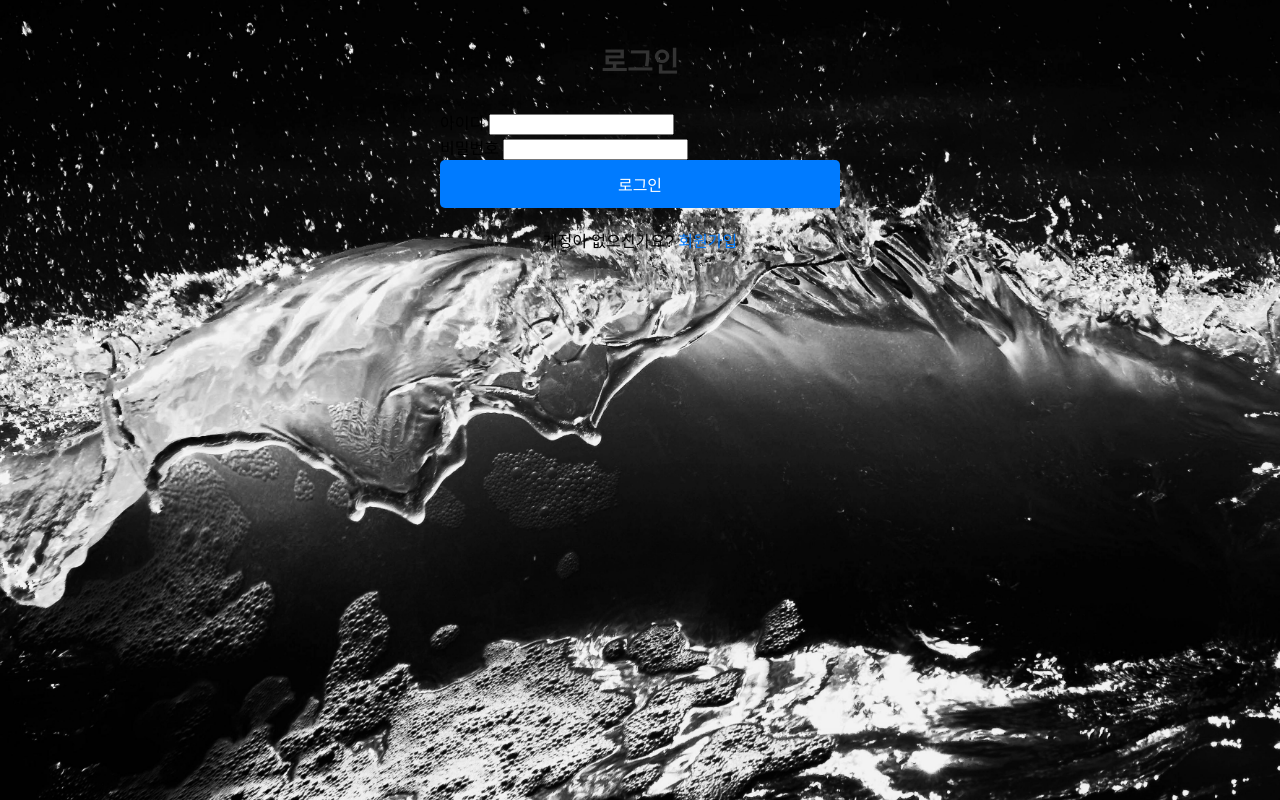
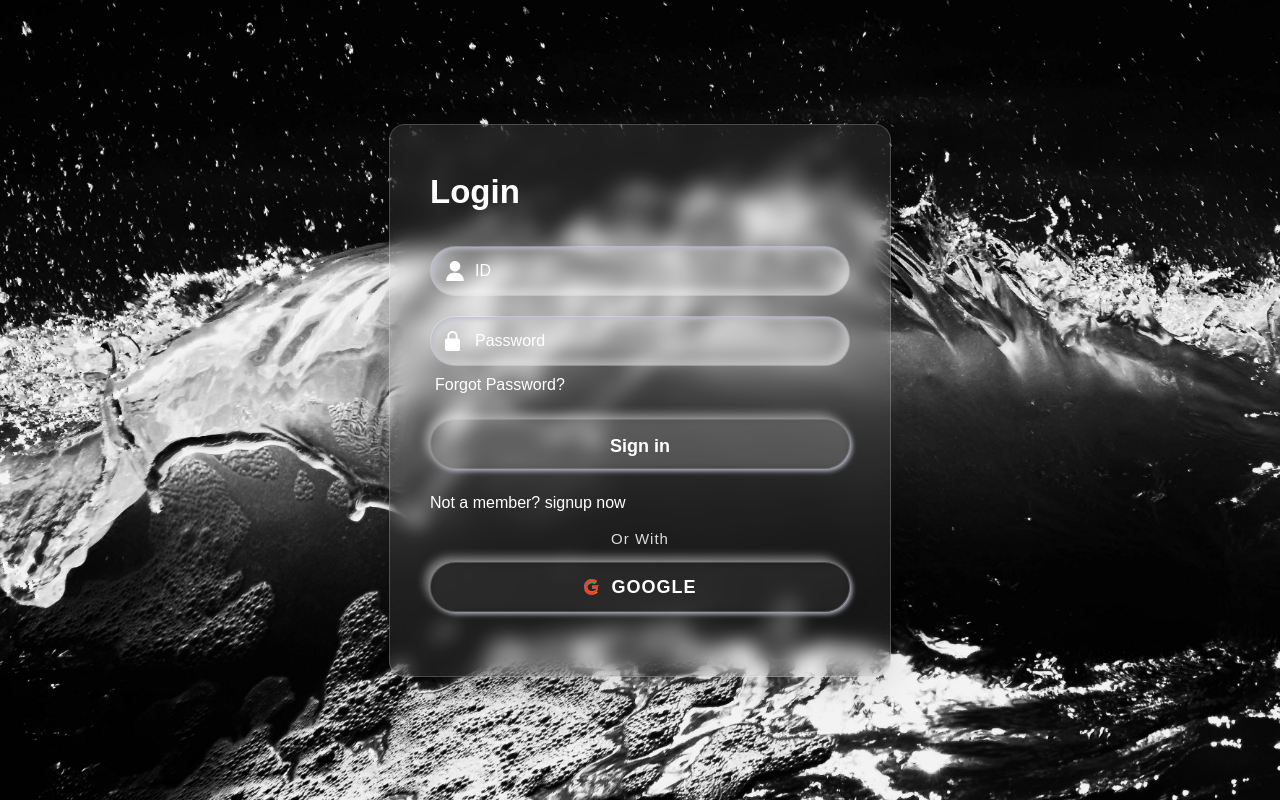
Before and after one commit to siwoozen/Django_googleSS_1, a Django app: template accounts/templates/accounts/login.html in a window 1280 px wide. Run offline with Django 5.2, Linux system fonts and the light colour scheme; the template is opened without the code that fills it, so the values that code supplies are empty; parts of the project's set-up code (start-up, migrations or seed data) failed here and were passed over.

Commit message:
로그인 페이지 css 작업중

```diff
--- a/accounts/static/accounts/css/login.css
+++ b/accounts/static/accounts/css/login.css
@@ -1,10 +1,13 @@
 body {
+  display: flex;
+  justify-content: center;
+  align-items: center;
+  min-height: 100vh;
   background-image: url("/static/images/pexels-lucas-andreatta-300287035-13347683.jpg");
   background-size: cover;
   background-position: center;
   background-repeat: no-repeat;
   background-attachment: fixed;
-    min-height: 100vh;
   margin: 0;
   font-family: sans-serif;
 }
@@ -56,3 +59,195 @@ body {
 .register-link a:hover {
     text-decoration: underline;
 }
+
+.content {
+  width: 420px;
+  padding: 48px 40px;
+  background: rgba(255,255,255,0.08);
+  backdrop-filter: blur(10px);
+  -webkit-backdrop-filter: blur(10px);
+  border-radius: 16px;
+  border: 1px solid rgba(255,255,255,0.2);
+  box-shadow: 0 8px 32px rgba(0,0,0,0.1);
+}
+
+.content .text {
+  font-size: 33px;
+  font-weight: 600;
+  margin-bottom: 35px;
+  color: #595959;
+}
+
+.field {
+  height: 50px;
+  width: 100%;
+  display: flex;
+  position: relative;
+}
+
+.field:nth-child(2) {
+  margin-top: 20px;
+}
+
+.field .input {
+  height: 100%;
+  width: 100%;
+  padding-left: 45px;
+  outline: none;
+  border: none;
+  font-size: 18px;
+  background: rgba(255,255,255,0.13);
+  color: #595959;
+  border-radius: 25px;
+  box-shadow: inset 2px 2px 5px #BABECC,
+              inset -5px -5px 10px #ffffff73;
+  backdrop-filter: blur(4px);
+  -webkit-backdrop-filter: blur(4px);
+  border: 1px solid rgba(255,255,255,0.15);
+}
+
+.field .input:focus {
+  box-shadow: inset 1px 1px 2px #BABECC,
+              inset -1px -1px 2px #ffffff73;
+}
+
+.field .span {
+  position: absolute;
+  top: 50%;
+  left: 0;
+  transform: translateY(-50%);
+  width: 50px;
+  display: flex;
+  align-items: center;
+  justify-content: center;
+}
+.field .span svg {
+  display: block;
+  vertical-align: middle;
+  fill: #fff;
+  stroke: #fff;
+}
+
+.field .label {
+  position: absolute;
+  top: 50%;
+  transform: translateY(-50%);
+  left: 45px;
+  pointer-events: none;
+  color: #666666;
+}
+
+.field .input:valid ~ label {
+  opacity: 0;
+}
+
+.forgot-pass {
+  text-align: left;
+  margin: 10px 0 10px 5px;
+}
+
+.forgot-pass a {
+  font-size: 16px;
+  color: #666666;
+  text-decoration: none;
+}
+
+.forgot-pass:hover a {
+  text-decoration: underline;
+}
+
+.button {
+  margin: 15px 0;
+  width: 100%;
+  height: 50px;
+  font-size: 18px;
+  line-height: 50px;
+  font-weight: 600;
+  background: rgba(255,255,255,0.13);
+  border-radius: 25px;
+  border: 1px solid rgba(255,255,255,0.15);
+  outline: none;
+  cursor: pointer;
+  color: #595959;
+  box-shadow: 2px 2px 5px #BABECC,
+             -5px -5px 10px #ffffff73;
+  backdrop-filter: blur(4px);
+  -webkit-backdrop-filter: blur(4px);
+}
+
+.button:focus {
+  color: #3498db;
+  box-shadow: inset 2px 2px 5px #BABECC,
+             inset -5px -5px 10px #ffffff73;
+}
+
+.sign-up {
+  margin: 10px 0;
+  color: #595959;
+  font-size: 16px;
+}
+
+.sign-up a {
+  color: #3498db;
+  text-decoration: none;
+}
+
+.sign-up a:hover {
+  text-decoration: underline;
+}
+
+.content, .content .text, .field .input, .field .label, .forgot-pass a, .button, .sign-up, .sign-up a {
+  color: #fff !important;
+}
+
+.field .input {
+  background: rgba(255,255,255,0.13);
+}
+
+.button {
+  background: rgba(255,255,255,0.13);
+}
+
+.google-login {
+  margin: 15px 0 0 0;
+  width: 100%;
+  height: 50px;
+  font-size: 18px;
+  line-height: 50px;
+  font-weight: 600;
+  background: rgba(30,30,30,0.25);
+  border-radius: 25px;
+  border: 1px solid rgba(255,255,255,0.18);
+  outline: none;
+  cursor: pointer;
+  color: #fff;
+  box-shadow: 2px 2px 5px #BABECC,
+             -5px -5px 10px #ffffff73;
+  backdrop-filter: blur(4px);
+  -webkit-backdrop-filter: blur(4px);
+  display: flex;
+  align-items: center;
+  justify-content: center;
+  text-transform: uppercase;
+  letter-spacing: 1px;
+  gap: 10px;
+  transition: background 0.2s;
+}
+.google-login:hover {
+  background: rgba(30,30,30,0.35);
+}
+.google-login .google-icon {
+  display: flex;
+  align-items: center;
+  justify-content: center;
+}
+
+.or-with {
+  text-align: center;
+  color: #fff;
+  font-size: 15px;
+  margin: 18px 0 0 0;
+  letter-spacing: 1px;
+  font-weight: 500;
+  opacity: 0.85;
+}
--- a/accounts/templates/accounts/login.html
+++ b/accounts/templates/accounts/login.html
@@ -1,24 +1,34 @@
 {% load static %}
 <link rel="stylesheet" href="{% static 'accounts/css/login.css' %}">
-<div class="login-container">
-    <div class="card">
-        <div class="login-header">
-            <h1>로그인</h1>
+<div class="content">
+    <div class="text">
+        Login
+    </div>
+    <form action="#">
+        <div class="field">
+            <input required type="text" class="input">
+            <span class="span"><svg class="" xml:space="preserve" style="enable-background:new 0 0 512 512" viewBox="0 0 512 512" y="0" x="0" height="20" width="50" xmlns:xlink="http://www.w3.org/1999/xlink" version="1.1" xmlns="http://www.w3.org/2000/svg"><g><path class="" data-original="#000000" d="M256 0c-74.439 0-135 60.561-135 135s60.561 135 135 135 135-60.561 135-135S330.439 0 256 0zM423.966 358.195C387.006 320.667 338.009 300 286 300h-60c-52.008 0-101.006 20.667-137.966 58.195C51.255 395.539 31 444.833 31 497c0 8.284 6.716 15 15 15h420c8.284 0 15-6.716 15-15 0-52.167-20.255-101.461-57.034-138.805z"></path></g></svg></span>
+            <label class="label">ID</label>
         </div>
-        <form method="post">
-            {% csrf_token %}
-            <div class="form-group">
-                <label for="username">아이디</label>
-                <input type="text" id="username" name="username" required>
-            </div>
-            <div class="form-group">
-                <label for="password">비밀번호</label>
-                <input type="password" id="password" name="password" required>
-            </div>
-            <button type="submit" class="login-btn">로그인</button>
-        </form>
-        <div class="register-link">
-            <p>계정이 없으신가요? <a href="#">회원가입</a></p>
+        <div class="field">
+            <input required type="password" class="input">
+            <span class="span"><svg class="" xml:space="preserve" style="enable-background:new 0 0 512 512" viewBox="0 0 512 512" y="0" x="0" height="20" width="50" xmlns:xlink="http://www.w3.org/1999/xlink" version="1.1" xmlns="http://www.w3.org/2000/svg"><g><path class="" data-original="#000000" d="M336 192h-16v-64C320 57.406 262.594 0 192 0S64 57.406 64 128v64H48c-26.453 0-48 21.523-48 48v224c0 26.477 21.547 48 48 48h288c26.453 0 48-21.523 48-48V240c0-26.477-21.547-48-48-48zm-229.332-64c0-47.063 38.27-85.332 85.332-85.332s85.332 38.27 85.332 85.332v64H106.668zm0 0"></path></g></svg></span>
+            <label class="label">Password</label>
         </div>
-    </div>
+        <div class="forgot-pass">
+            <a href="#">Forgot Password?</a>
+        </div>
+        <button class="button">Sign in</button>
+        <div class="sign-up">
+            Not a member?
+            <a href="#">signup now</a>
+        </div>
+        <div class="or-with">Or With</div>
+        <button class="google-login" type="button">
+            <span class="google-icon">
+                <svg width="18" height="18" viewBox="0 0 48 48"><g><path fill="#4285F4" d="M44.5 20H24v8.5h11.7C34.7 33.1 30.1 36 24 36c-6.6 0-12-5.4-12-12s5.4-12 12-12c2.7 0 5.2.9 7.2 2.4l6.4-6.4C33.5 5.1 28.1 3 22 3 11.5 3 3 11.5 3 22s8.5 19 19 19c9.5 0 18-7.5 18-19 0-1.3-.1-2.7-.5-4z"/><path fill="#34A853" d="M6.3 14.7l7 5.1C15.1 17.1 19.2 14 24 14c2.7 0 5.2.9 7.2 2.4l6.4-6.4C33.5 5.1 28.1 3 22 3 14.2 3 7.6 7.7 6.3 14.7z"/><path fill="#FBBC05" d="M24 44c6.1 0 11.3-2 15-5.4l-7.2-5.9C29.7 34.9 27 36 24 36c-6.1 0-11.2-3.9-13.1-9.4l-7 5.4C7.6 40.3 14.2 44 24 44z"/><path fill="#EA4335" d="M44.5 20H24v8.5h11.7c-1.1 3.1-4.7 7.5-11.7 7.5-7.1 0-13-5.9-13-13s5.9-13 13-13c3.1 0 6 .9 8.2 2.7l6.2-6.2C36.6 5.1 30.7 3 24 3 11.5 3 3 11.5 3 24s8.5 21 19 21c9.5 0 18-7.5 18-19 0-1.3-.1-2.7-.5-4z"/></g></svg>
+            </span>
+            GOOGLE
+        </button>
+    </form>
 </div>
```
Lines whose indentation alone changed are shown as unchanged.
